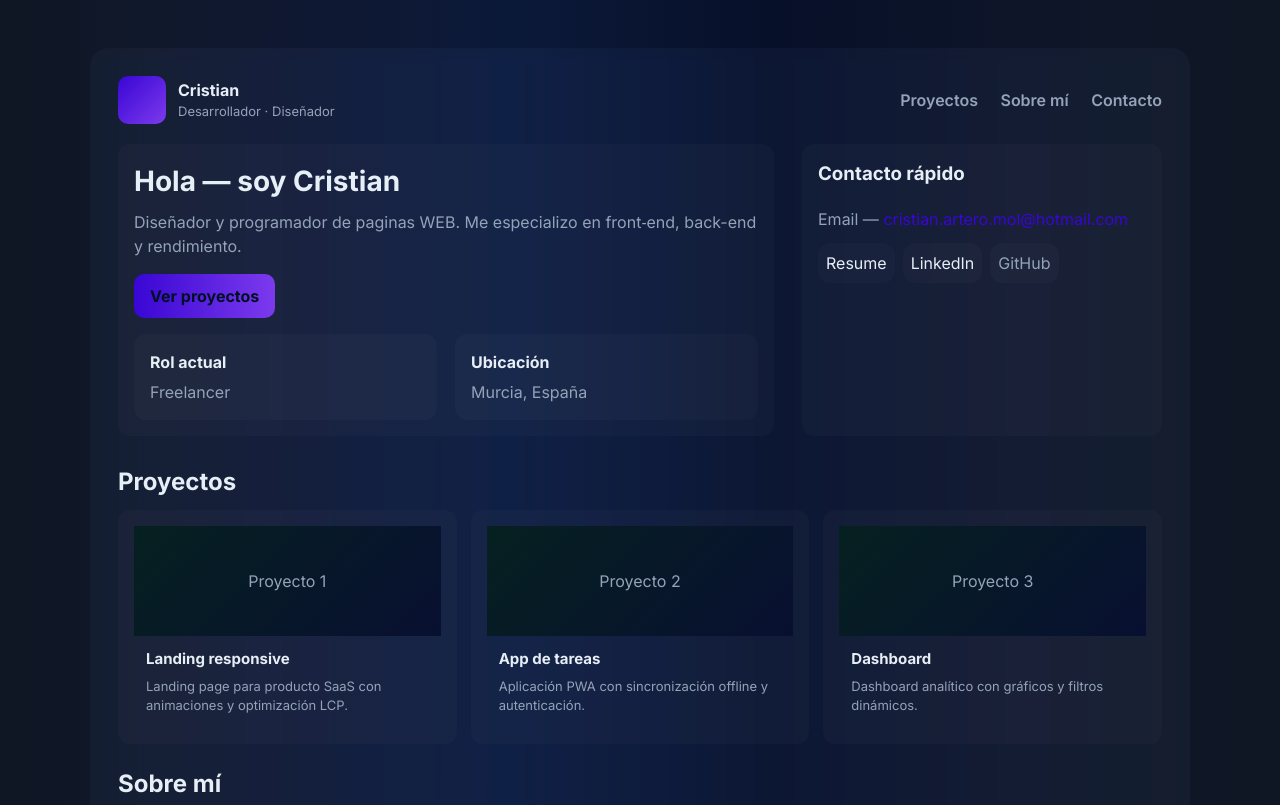
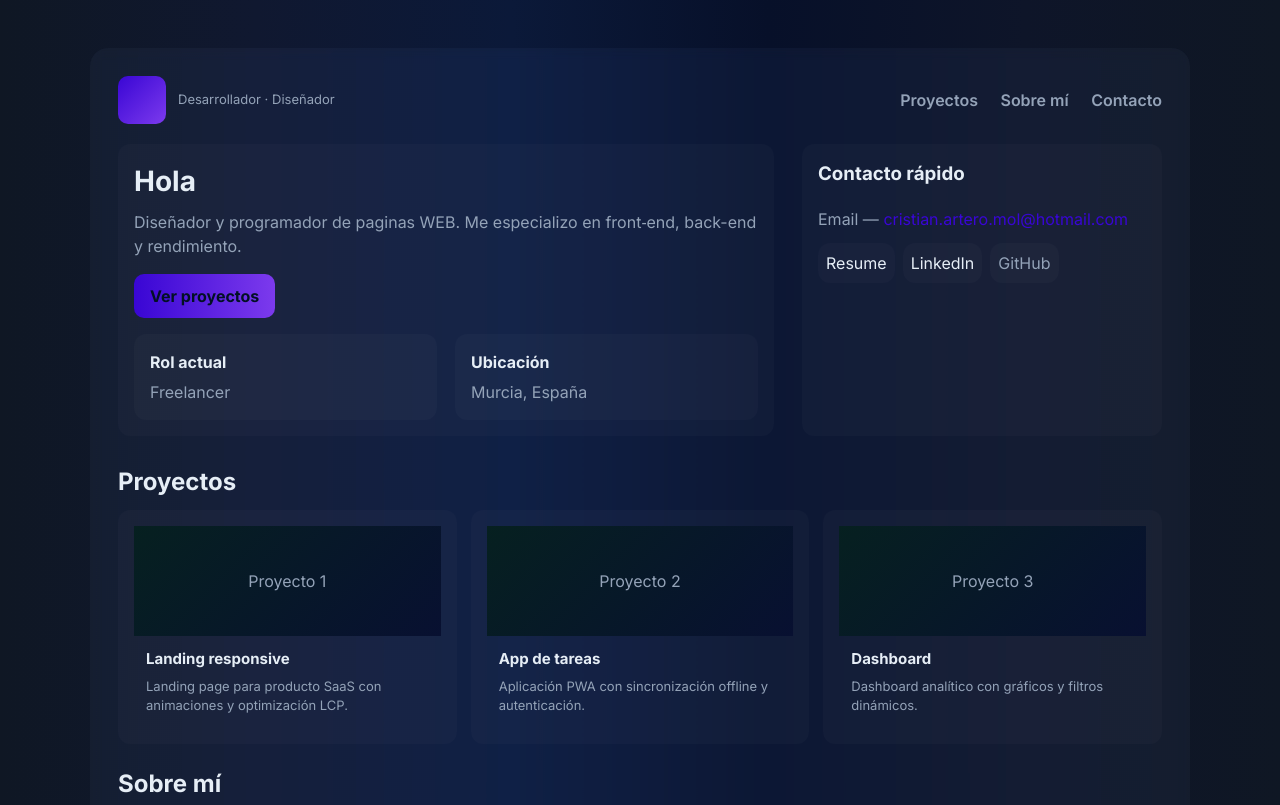
Before and after one commit to Cris-689/portfolio, a plain HTML site: page src/index.html in a window 1280 px wide. Shown: the top 805 px of the page. Drawn offline with Linux system fonts and the light colour scheme.

Commit message:
Chao pescao

```diff
--- a/src/index.html
+++ b/src/index.html
@@ -3,7 +3,7 @@
 <head>
   <meta charset="utf-8" />
   <meta name="viewport" content="width=device-width, initial-scale=1" />
-  <title>Portfolio — Cristian</title>
+  <title>Portfolio</title>
   <link rel="stylesheet" href="./css/styles.css">
   <link rel="preconnect" href="https://fonts.googleapis.com">
   <link rel="preconnect" href="https://fonts.gstatic.com" crossorigin>
@@ -15,7 +15,7 @@
       <div class="brand">
         <div class="logo"><img src="" alt=""></div>
         <div>
-          <div style="font-weight:700">Cristian</div>
+          <div style="font-weight:700"></div>
           <div style="font-size:13px;color:var(--muted)">Desarrollador · Diseñador</div>
         </div>
       </div>
@@ -29,7 +29,7 @@
     <main>
       <section class="hero">
         <div class="intro card">
-          <h1>Hola — soy Cristian</h1>
+          <h1>Hola</h1>
           <p>Diseñador y programador de paginas WEB. Me especializo en front‑end, back-end y rendimiento.</p>
           <a class="cta" href="#proyectos">Ver proyectos</a>
 
```
